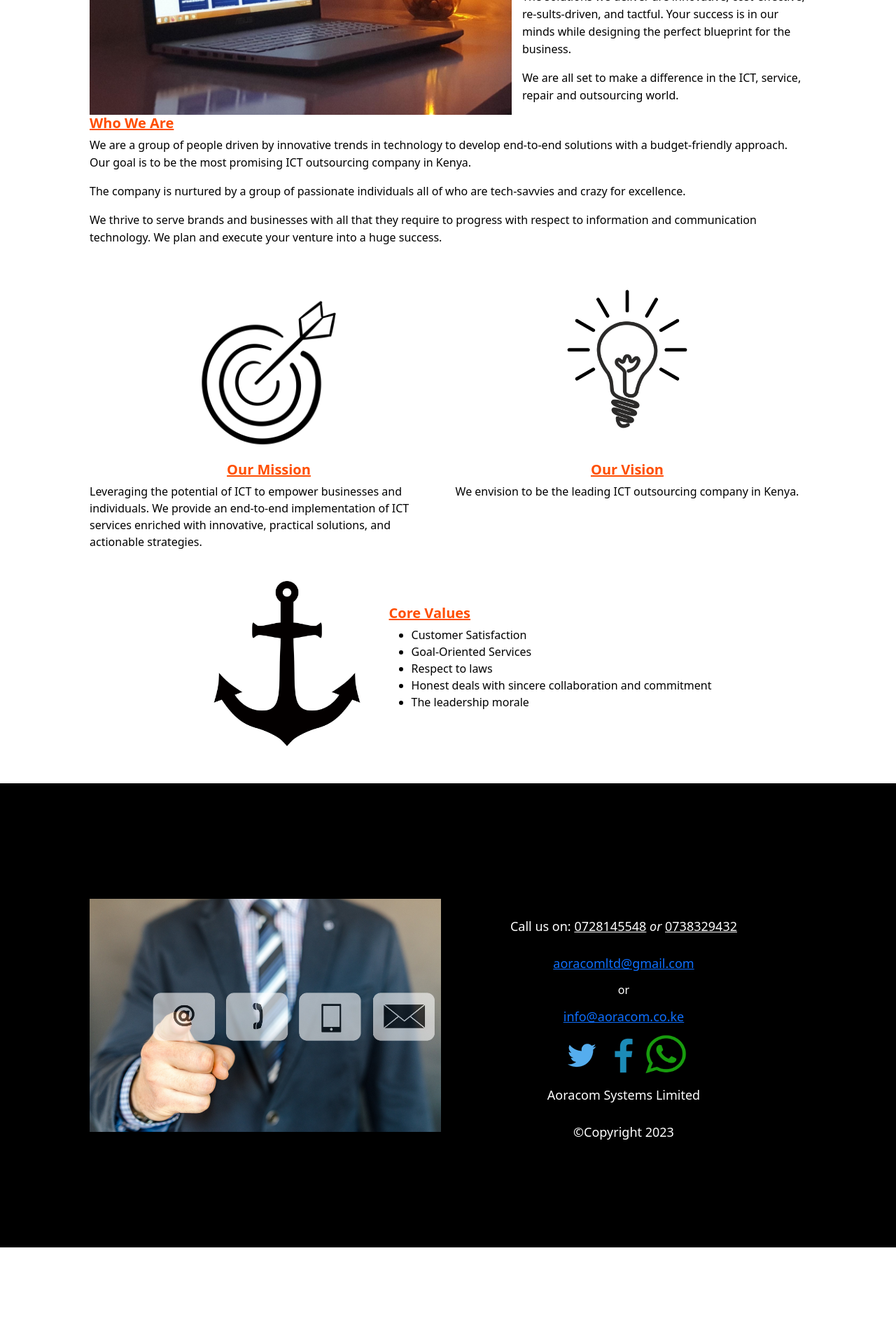
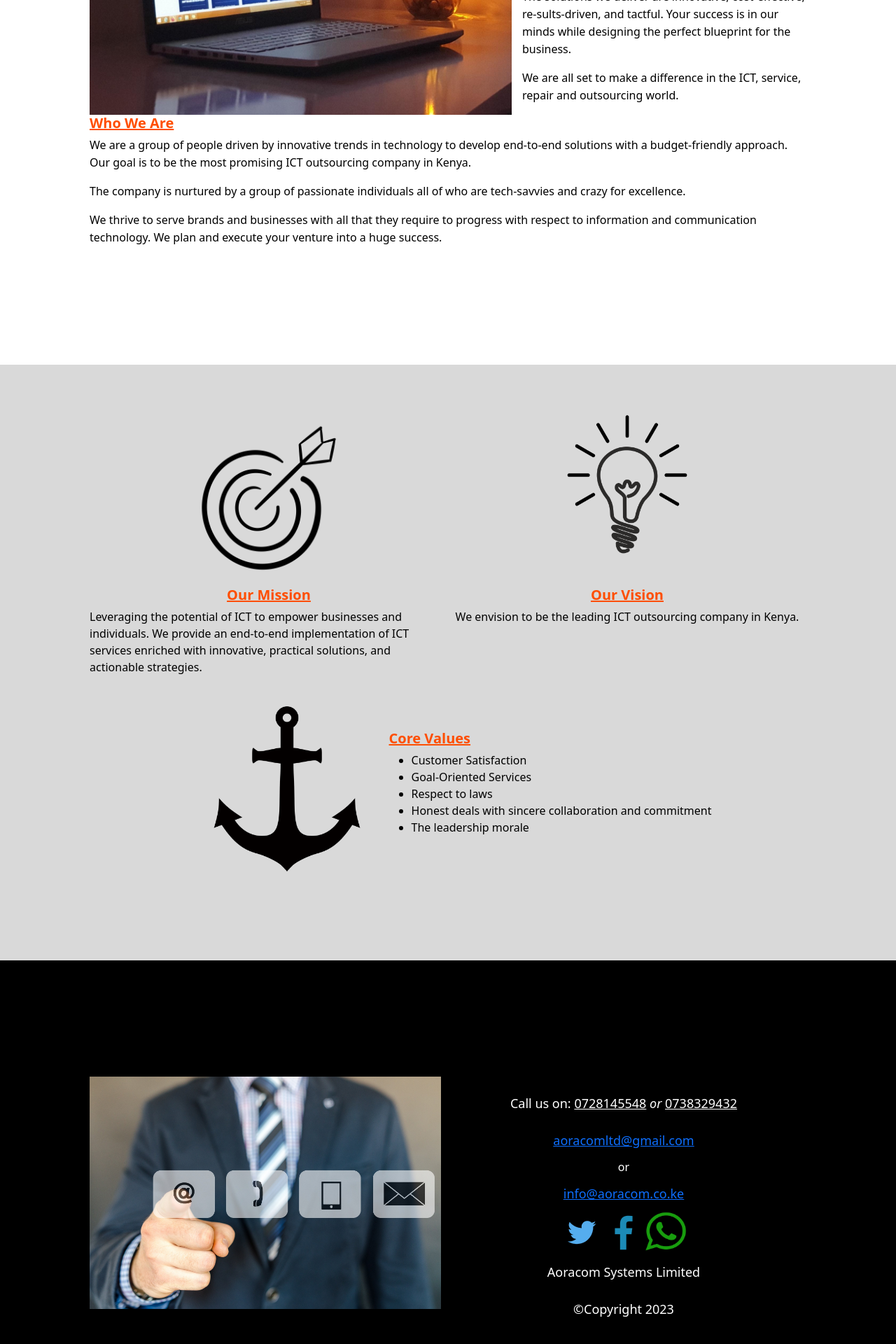
Before and after one commit to SandeSydney/tech_shop, a React (Create React App) app: page /about-us in a window 1280 px wide. Shown: the part 430-2350 px from the top of the page at 70% size. Before the commit the page ends 2212 px from the top, so only its background shows below. Built offline with nearby package versions, Linux system fonts and the light colour scheme.

Commit message:
Animated about page

```diff
--- a/src/App.css
+++ b/src/App.css
@@ -424,6 +424,10 @@ button {
   line-height: 25px;
 }
 
+.target-section{
+  background: #D9D9D9;
+}
+
 .target {
   display: flex;
   flex-wrap: wrap;
--- a/src/components/About.jsx
+++ b/src/components/About.jsx
@@ -11,6 +11,7 @@ function About() {
         <>
             <Navigation />
             <div className='main-container'>
+                <div className="content-section">
                     <div className='about-intro'>
                         <img src={about_main} alt="" />
                         <div className='about-content'>
@@ -32,7 +33,13 @@ function About() {
 
                         <p>We thrive to serve brands and businesses with all that they require to progress with respect to information and communication technology. We plan and execute your venture into a huge success.</p>
                     </div>
-                <div className="target">
+                </div>
+
+            </div >
+            <div className="target-section">
+                <div className="main-container">
+                    <div className="content-section">
+                        <div className="target reveal">
                             <div className="target-item">
                                 <img style={{ width: "250px" }} src={mission} alt="" />
                                 <div className='target-content'>
@@ -48,7 +55,7 @@ function About() {
                                 </div>
                             </div>
                         </div>
-                <div className="center">
+                        <div className="center reveal">
                             <img src={core_values} alt="" />
                             <div className='target-content'>
                                 <h4 className="section-header">Core Values</h4>
@@ -61,9 +68,11 @@ function About() {
                                 </ul>
                             </div>
                         </div>
-            </div >
-            <div className="black">
-                <div className="main-container">
+                    </div>
+                </div>
+            </div>
+            <div className="black content-section">
+                <div className="main-container reveal">
                     <Footer theme={"dark"} />
                 </div>
             </div>
```
Lines whose indentation alone changed are shown as unchanged.
